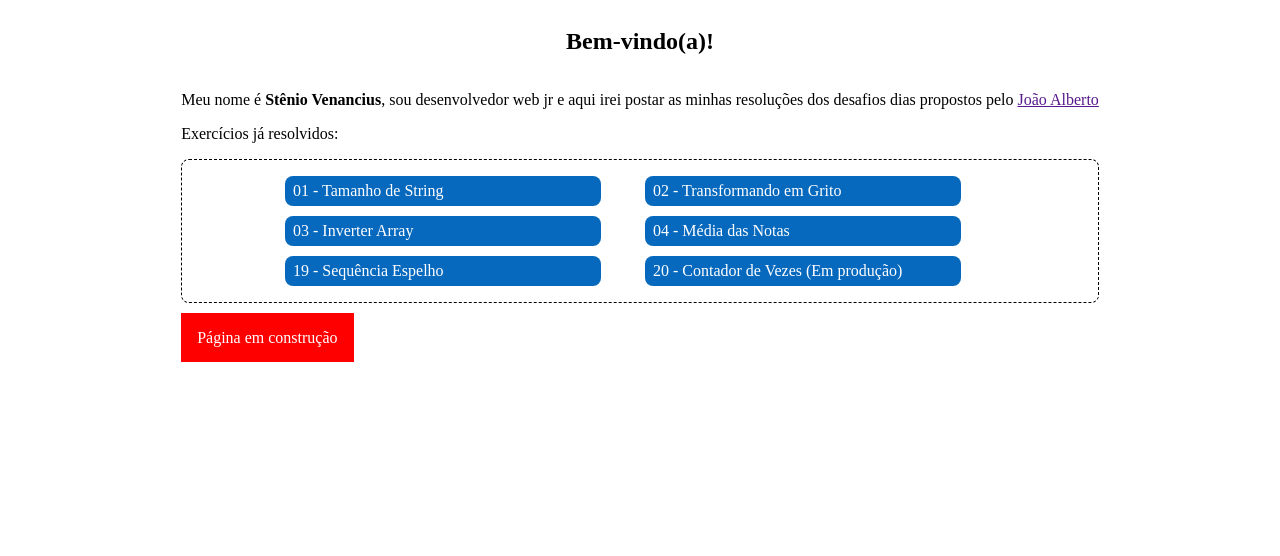
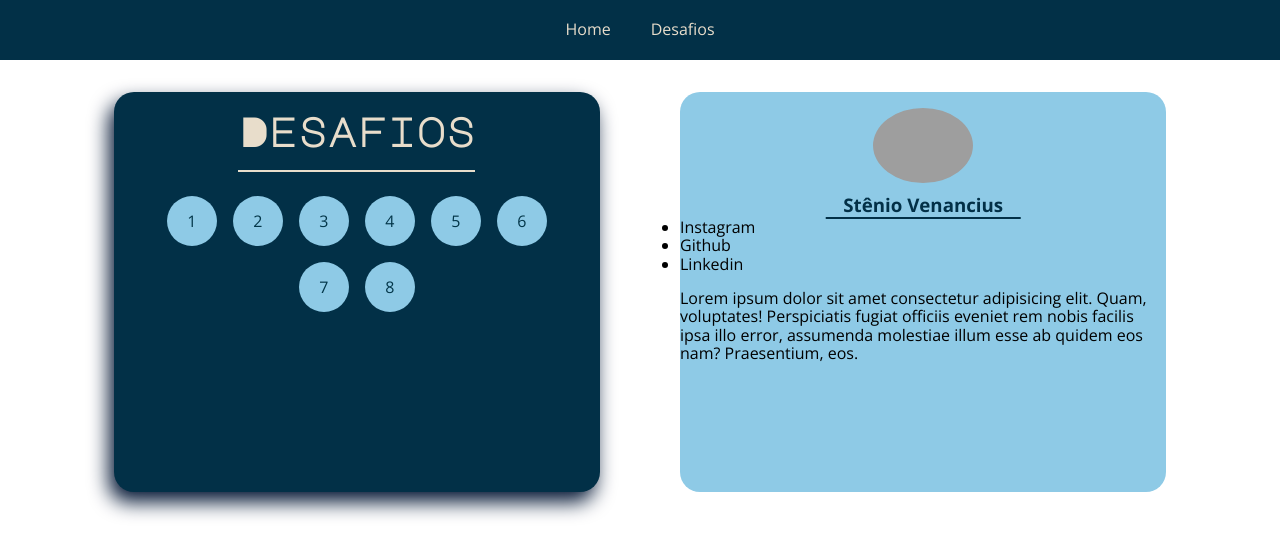
Before and after one commit to steniovenancius/Desafios-diarios, a plain HTML site: page index.html in a window 1280 px wide. Drawn offline with nearby package versions, Linux system fonts and the light colour scheme; grey boxes are pictures that could not be loaded.

Commit message:
Atualizando homeáge

```diff
--- /dev/null
+++ b/desafio-25-A Cozinha Musical/style.css
@@ -0,0 +1,6 @@
+* {
+    margin: 0;
+    padding: 0;
+    box-sizing: border-box;
+    font-family: 'Poppins', sans-serif;
+}
--- a/index.html
+++ b/index.html
@@ -1,42 +1,83 @@
 <!DOCTYPE html>
-<html lang="pt-br">
+<html lang="en">
 <head>
     <meta charset="UTF-8">
     <meta name="viewport" content="width=device-width, initial-scale=1.0">
-    <title>Resoluções dos Desafios</title>
+    <title>Desafios Diários</title>
+
+    <!-- Normalize CSS -->
+    <link rel="stylesheet" href="https://cdnjs.cloudflare.com/ajax/libs/normalize/8.0.1/normalize.min.css" integrity="sha512-NhSC1YmyruXifcj/KFRWoC561YpHpc5Jtzgvbuzx5VozKpWvQ+4nXhPdFgmx8xqexRcpAglTj9sIBWINXa8x5w==" crossorigin="anonymous" referrerpolicy="no-referrer" />
+
+    <!-- Fontes -->
+    <link rel="preconnect" href="https://fonts.googleapis.com">
+    <link rel="preconnect" href="https://fonts.gstatic.com" crossorigin>
+    <link href="https://fonts.googleapis.com/css2?family=Major+Mono+Display&family=Open+Sans:wght@400;500;700&display=swap" rel="stylesheet">
+
+    <!-- CSS -->
     <link rel="stylesheet" href="./src/css/style.css">
 </head>
 <body>
-    <section id="homepage">
-        <header>
-            <h1>Bem-vindo(a)!</h1>
-        </header>
-        <main>
-            <p>Meu nome é <strong>Stênio Venancius</strong>, sou desenvolvedor web jr e aqui irei postar as minhas resoluções dos desafios dias propostos pelo <a href="">João Alberto</a></p>
+    <header>
+        <nav>
+            <ul>
+                <li><a href="">Home</a></li>
+                <li><a href="">Desafios</a></li>
+            </ul>
+        </nav>
+    </header>
+    <main>
+        <section>
             <div>
-                <p>Exercícios já resolvidos: </p>
+                <h2>Desafios</h2>
+            </div>
+            <div>
                 <ul>
                     <li>
-                        <a href="./desafio-01-Tamanho de String/index.html">01 - Tamanho de String</a>
+                        <a href="#">1</a>
                     </li>
                     <li>
-                        <a href="./desafio-02-Transformar em Grito/index.html">02 - Transformando em Grito</a>
+                        <a href="#">2</a>
                     </li>
                     <li>
-                        <a href="./desafio-03-Inverter Array/index.html">03 - Inverter Array</a>
+
+                        <a href="#">3</a>
                     </li>
                     <li>
-                        <a href="./desafio-04-Media das Notas/index.html">04 - Média das Notas</a>
+                        <a href="#">4</a>
                     </li>
                     <li>
-                        <a href="./desafio-19-Sequencia Espelho/index.html">19 - Sequência Espelho</a>
+                        <a href="#">5</a>
                     </li>
                     <li>
-                        <a href="./desafio-20-Contador de Vezes/index.html">20 - Contador de Vezes (Em produção)</a>
+                        <a href="#">6</a>
+                    </li>
+                    <li>
+                        <a href="#">7</a>
+                    </li>
+                    <li>
+                        <a href="#">8</a>
                     </li>
                 </ul>
             </div>
-        </main>
-    </section>
+        </section>
+        <aside>
+            <div>
+                <img src="https://i.pinimg.com/736x/0e/a4/f8/0ea4f854dbed002a82d0e113194045d0.jpg" alt="photo User">
+                <h3>Stênio Venancius</h3>
+                <div>
+                    <ul>
+                        <li>Instagram</li>
+                        <li>Github</li>
+                        <li>Linkedin</li>
+                    </ul>
+                </div>
+            </div>
+            <div>
+                <p>
+                    Lorem ipsum dolor sit amet consectetur adipisicing elit. Quam, voluptates! Perspiciatis fugiat officiis eveniet rem nobis facilis ipsa illo error, assumenda molestiae illum esse ab quidem eos nam? Praesentium, eos.
+                </p>
+            </div>
+        </aside>
+    </main>
 </body>
 </html>
--- a/src/css/style.css
+++ b/src/css/style.css
@@ -1,49 +1,154 @@
-#homepage {
+* {
+    margin: 0;
+    padding: 0;
+    box-sizing: border-box;
+    font-family: 'Major Mono Display', monospace;
+    font-family: 'Open Sans', sans-serif;
+}
+
+header {
+    height: 60px;
+    background-color: #023047;
+}
+header nav {
+    position: relative;
+    top: 50%;
+    transform: translateY(-50%);
+}
+header ul {
+    display: flex;
+    justify-content: center;
+    gap: 1.5rem;
+}
+header ul li {
+    position: relative;
+    cursor: pointer;
+    list-style: none;
+    text-align: center;
+    padding: .5rem;
+}
+header ul li:hover {
+    border-bottom: 1px solid #e8ddcb;
+    letter-spacing: 5px;
+    transition: all 280ms ease-in-out;
+}
+header ul li:after{
+    backface-visibility: hidden;
+    border-bottom: 1px solid #e8ddcb;
+    content: " ";
+    display: block;
+    margin: 0 auto;
+    position: relative;
+    transition: all 280ms ease-out;
+    width: 0;
+}
+header ul li:hover:after {
+    backface-visibility: hidden;
+    border: #e8ddcb;
+    transition: width 380ms ease-in-out;
+    width: 70%;
+}
+header ul li a{
+    font-family: 'Open Sans', sans-serif;
+    color: #e8ddcb;
+    text-decoration: none;
+}
+
+main {
+    display: grid;
+    grid-template-columns: 40% 40%;
+    grid-template-rows: auto;
+    justify-content: center;
+    gap: 5rem;
+    margin: 2rem;
+}
+section {
+    height: 50vh;
+    border-radius: 20px;
+    background-color:#023047;
+}
+
+section {
+    padding: 1rem 0;
     display: flex;
     flex-direction: column;
     align-items: center;
+    justify-content: flex-start;
+    box-shadow: -5px 10px 20px #031634;
+}
+section div:first-child {
+    padding-bottom: 1rem;
+    border-bottom: 2px solid #e8ddcb;
+}
+section div:first-child h2 {
+    font-size: 2.5rem;
+    color: #e8ddcb;
+    font-family: 'Major Mono Display', monospace;
+}
+section div:nth-child(2) {
+    width: 90%;
+    height: 60%;
+    margin-top: 1.5rem;
+}
+section div:nth-child(2) ul {
+    width: 100%;
+    display: flex;
     justify-content: center;
+    align-items: flex-start;
+    flex-wrap: wrap;
+    gap: 1rem;
 }
+section div:nth-child(2) ul li {
+    width: 50px;
+    height: 50px;
+    text-align: center;
+    list-style: none;
+    background-color: #8ecae6;
+    border-radius: 100%;
+}
+section div:nth-child(2) ul li:hover {
+    cursor: pointer;
+    box-shadow: 0px 0px 10px #8ecae6;
+    transform: scale(1.2);
+    transition: all 280ms ease-in-out;
+}
+section div:nth-child(2) ul li a {
+    padding: 1.2rem;
+    font-size: 1rem;
+    text-decoration: none;
+    color:#033649;
 
-p + div::after {
-    content: "Página em construção";
-    padding: 1rem;
     position: relative;
-    top: 10px;
-    color:white;
-    background-color: red;
+    top: 16px;
 }
-ul {
-    border: 1px dashed black;
-    border-radius: 8px;
-    padding: 1rem;
-    display: grid;
-    grid-template-columns: 350px 350px;
-    align-items: center;
-    justify-content: center;
-    gap: 10px;
+aside {
+    padding: 1rem 0;
+    border-radius: 20px;
+    background-color: #8ecae6;
 }
-
-ul li {
-    height: 30px;
-    width: 300px;
-    padding: 0 .5rem;
-    list-style: none;
-    color: white;
-    display: flex;
-    align-items: center;
-    border-radius: 8px;
-    background-color: rgb(7, 105, 190);
+aside div:first-child img{
+    width: 100px;
+    border-radius: 100%;
+    position: relative;
+    left: 50%;
+    transform: translateX(-50%)
 }
-ul li:hover {
-    cursor: pointer;
-    transform: scale(1.1);
-    background-color: rgb(159, 7, 190);
+aside div:first-child h3 {
+    color: #023047;
+    margin-top: .5rem;
+    text-align: center;
 }
-
-li a {
-    text-decoration: none;
+aside div:first-child h3:after {
+    width: 40%;
+    height: 2px;
+    content: "";
+    display: block;
+    position: relative;
+    top: 1px;
+    left: 50%;
+    transform: translate(-50%);
+    background-color: #023047;
 }
-li a:visited, li a:link{
-    color: white;
+aside div:nth-child(2) {
+    margin-top: 1rem;
 }
```
Also changed, not shown: desafio-25-A Cozinha Musical/index.html (added, +51 -0 lines), desafio-25-A Cozinha Musical/script.js (added, +40 -0 lines), desafio-26-Playlist Personalizada/index.html (added, +36 -0 lines), desafio-26-Playlist Personalizada/script.js (added, +47 -0 lines).
